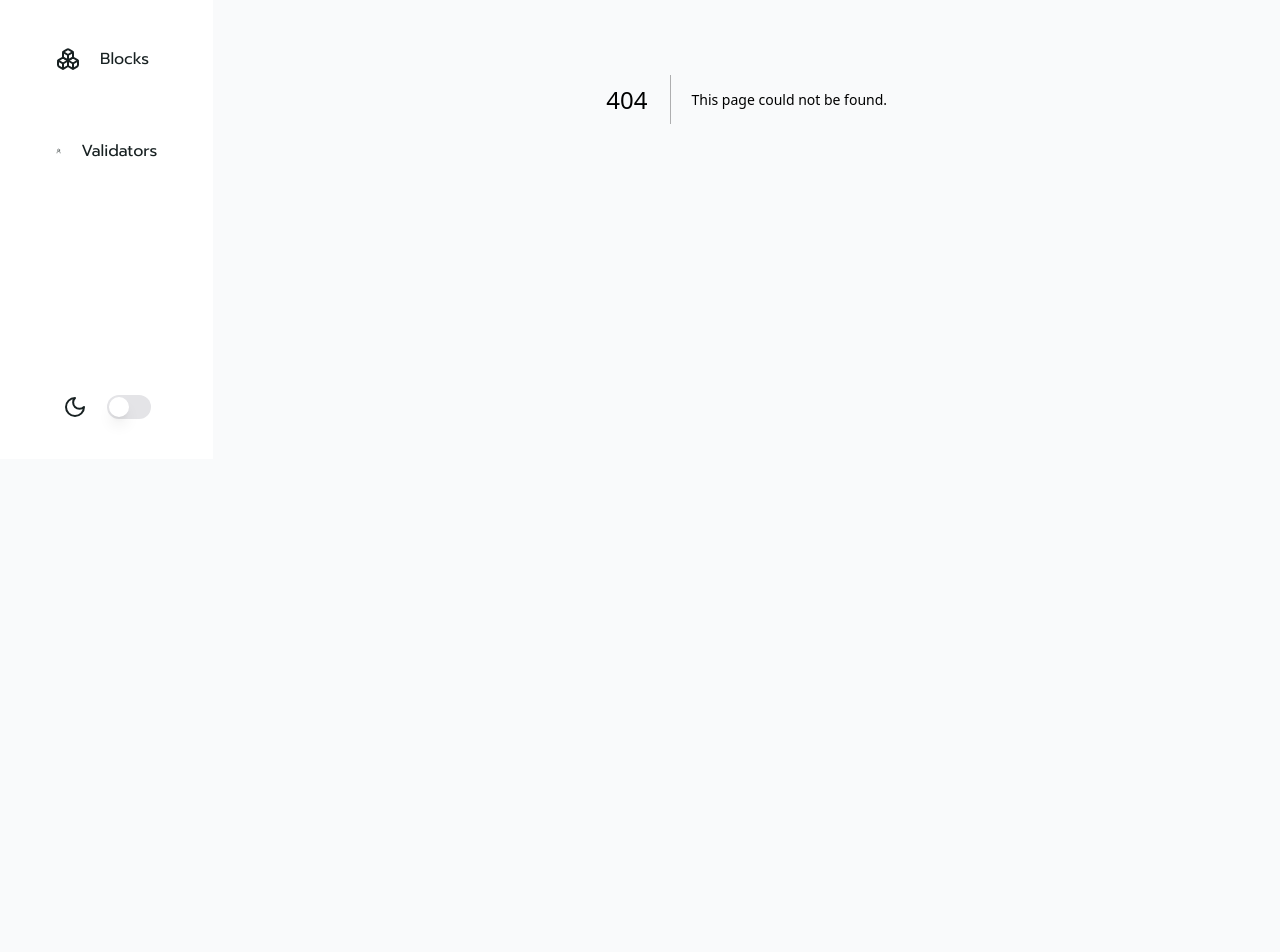
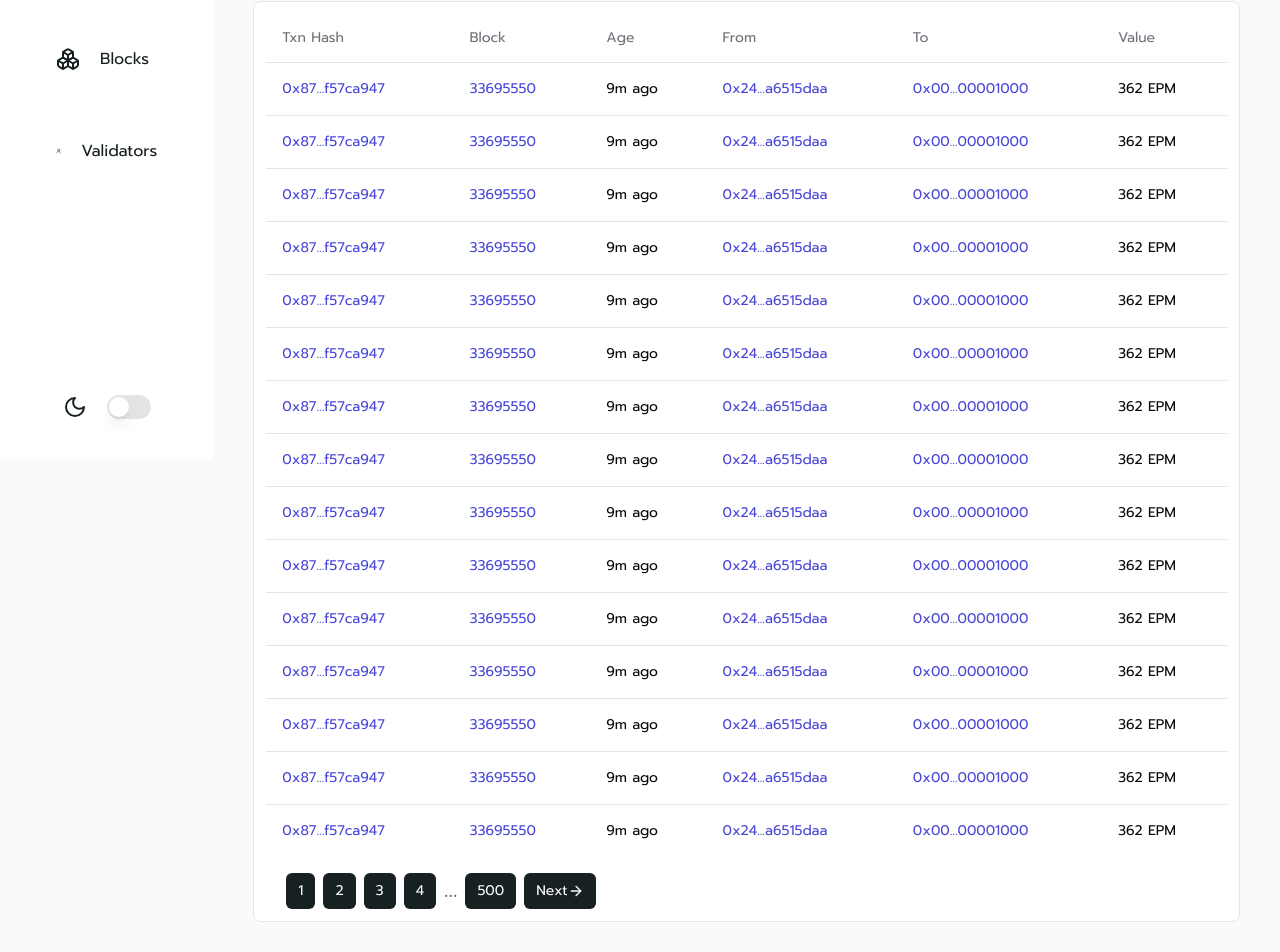
Before and after one commit to canccevik/epimon, a Next.js app in the folder apps/episcan/: page /address/1 in a window 1280 px wide. Before the commit this address had no page. Shown: the part 341-1293 px from the top of the page. Before the commit the page ends 880 px from the top, so only its background shows below. Built offline with nearby package versions, Linux system fonts and the light colour scheme.

Commit message:
feat(es): add address page

```diff
--- /dev/null
+++ b/apps/episcan/src/app/(app)/address/[id]/page.tsx
@@ -0,0 +1,215 @@
+import { Button } from '@/components/ui/button'
+import {
+  Table,
+  TableHeader,
+  TableRow,
+  TableHead,
+  TableBody,
+  TableCell,
+  TableCaption
+} from '@/components/ui/table'
+import { ArrowRight, Copy } from 'lucide-react'
+
+export default function Address() {
+  return (
+    <div className="flex flex-col">
+      <h1 className="text-4xl font-semibold tracking-wide">Address</h1>
+
+      <div className="flex flex-col gap-y-5">
+        <div className="flex gap-x-2 mt-5">
+          <h6>0xCc8E6d00C17eB431350C6c50d8b8F05176b90b11</h6>
+          <Copy className="cursor-pointer" size={20} />
+        </div>
+
+        <div className="w-max bg-white p-5 border border-gray-200 rounded-lg">
+          <h6>Balance</h6>
+          <h1 className="text-3xl mt-2">13.256 EPM</h1>
+        </div>
+      </div>
+
+      <div className="mt-10">
+        <h1 className="text-lg mb-5">Transactions</h1>
+
+        <Table>
+          <TableCaption>
+            <div className="flex gap-x-2 ml-5">
+              <Button className="bg-main-black" size={'sm'}>
+                1
+              </Button>
+
+              <Button className="bg-main-black" size={'sm'}>
+                2
+              </Button>
+
+              <Button className="bg-main-black" size={'sm'}>
+                3
+              </Button>
+
+              <Button className="bg-main-black" size={'sm'}>
+                4
+              </Button>
+
+              <span className="text-2xl font-medium">...</span>
+
+              <Button className="bg-main-black" size={'sm'}>
+                500
+              </Button>
+
+              <Button className="bg-main-black" size={'sm'}>
+                <span>Next</span> <ArrowRight size={16} />
+              </Button>
+            </div>
+          </TableCaption>
+
+          <TableHeader>
+            <TableRow>
+              <TableHead>Txn Hash</TableHead>
+              <TableHead>Block</TableHead>
+              <TableHead>Age</TableHead>
+              <TableHead>From</TableHead>
+              <TableHead>To</TableHead>
+              <TableHead>Value</TableHead>
+            </TableRow>
+          </TableHeader>
+
+          <TableBody>
+            <TableRow>
+              <TableCell className="text-main-blue">0x87...f57ca947</TableCell>
+              <TableCell className="text-main-blue">33695550</TableCell>
+              <TableCell>9m ago</TableCell>
+              <TableCell className="text-main-blue">0x24...a6515daa</TableCell>
+              <TableCell className="text-main-blue">0x00...00001000</TableCell>
+              <TableCell>362 EPM</TableCell>
+            </TableRow>
+
+            <TableRow>
+              <TableCell className="text-main-blue">0x87...f57ca947</TableCell>
+              <TableCell className="text-main-blue">33695550</TableCell>
+              <TableCell>9m ago</TableCell>
+              <TableCell className="text-main-blue">0x24...a6515daa</TableCell>
+              <TableCell className="text-main-blue">0x00...00001000</TableCell>
+              <TableCell>362 EPM</TableCell>
+            </TableRow>
+
+            <TableRow>
+              <TableCell className="text-main-blue">0x87...f57ca947</TableCell>
+              <TableCell className="text-main-blue">33695550</TableCell>
+              <TableCell>9m ago</TableCell>
+              <TableCell className="text-main-blue">0x24...a6515daa</TableCell>
+              <TableCell className="text-main-blue">0x00...00001000</TableCell>
+              <TableCell>362 EPM</TableCell>
+            </TableRow>
+
+            <TableRow>
+              <TableCell className="text-main-blue">0x87...f57ca947</TableCell>
+              <TableCell className="text-main-blue">33695550</TableCell>
+              <TableCell>9m ago</TableCell>
+              <TableCell className="text-main-blue">0x24...a6515daa</TableCell>
+              <TableCell className="text-main-blue">0x00...00001000</TableCell>
+              <TableCell>362 EPM</TableCell>
+            </TableRow>
+
+            <TableRow>
+              <TableCell className="text-main-blue">0x87...f57ca947</TableCell>
+              <TableCell className="text-main-blue">33695550</TableCell>
+              <TableCell>9m ago</TableCell>
+              <TableCell className="text-main-blue">0x24...a6515daa</TableCell>
+              <TableCell className="text-main-blue">0x00...00001000</TableCell>
+              <TableCell>362 EPM</TableCell>
+            </TableRow>
+
+            <TableRow>
+              <TableCell className="text-main-blue">0x87...f57ca947</TableCell>
+              <TableCell className="text-main-blue">33695550</TableCell>
+              <TableCell>9m ago</TableCell>
+              <TableCell className="text-main-blue">0x24...a6515daa</TableCell>
+              <TableCell className="text-main-blue">0x00...00001000</TableCell>
+              <TableCell>362 EPM</TableCell>
+            </TableRow>
+
+            <TableRow>
+              <TableCell className="text-main-blue">0x87...f57ca947</TableCell>
+              <TableCell className="text-main-blue">33695550</TableCell>
+              <TableCell>9m ago</TableCell>
+              <TableCell className="text-main-blue">0x24...a6515daa</TableCell>
+              <TableCell className="text-main-blue">0x00...00001000</TableCell>
+              <TableCell>362 EPM</TableCell>
+            </TableRow>
+
+            <TableRow>
+              <TableCell className="text-main-blue">0x87...f57ca947</TableCell>
+              <TableCell className="text-main-blue">33695550</TableCell>
+              <TableCell>9m ago</TableCell>
+              <TableCell className="text-main-blue">0x24...a6515daa</TableCell>
+              <TableCell className="text-main-blue">0x00...00001000</TableCell>
+              <TableCell>362 EPM</TableCell>
+            </TableRow>
+
+            <TableRow>
+              <TableCell className="text-main-blue">0x87...f57ca947</TableCell>
+              <TableCell className="text-main-blue">33695550</TableCell>
+              <TableCell>9m ago</TableCell>
+              <TableCell className="text-main-blue">0x24...a6515daa</TableCell>
+              <TableCell className="text-main-blue">0x00...00001000</TableCell>
+              <TableCell>362 EPM</TableCell>
+            </TableRow>
+
+            <TableRow>
+              <TableCell className="text-main-blue">0x87...f57ca947</TableCell>
+              <TableCell className="text-main-blue">33695550</TableCell>
+              <TableCell>9m ago</TableCell>
+              <TableCell className="text-main-blue">0x24...a6515daa</TableCell>
+              <TableCell className="text-main-blue">0x00...00001000</TableCell>
+              <TableCell>362 EPM</TableCell>
+            </TableRow>
+
+            <TableRow>
+              <TableCell className="text-main-blue">0x87...f57ca947</TableCell>
+              <TableCell className="text-main-blue">33695550</TableCell>
+              <TableCell>9m ago</TableCell>
+              <TableCell className="text-main-blue">0x24...a6515daa</TableCell>
+              <TableCell className="text-main-blue">0x00...00001000</TableCell>
+              <TableCell>362 EPM</TableCell>
+            </TableRow>
+
+            <TableRow>
+              <TableCell className="text-main-blue">0x87...f57ca947</TableCell>
+              <TableCell className="text-main-blue">33695550</TableCell>
+              <TableCell>9m ago</TableCell>
+              <TableCell className="text-main-blue">0x24...a6515daa</TableCell>
+              <TableCell className="text-main-blue">0x00...00001000</TableCell>
+              <TableCell>362 EPM</TableCell>
+            </TableRow>
+
+            <TableRow>
+              <TableCell className="text-main-blue">0x87...f57ca947</TableCell>
+              <TableCell className="text-main-blue">33695550</TableCell>
+              <TableCell>9m ago</TableCell>
+              <TableCell className="text-main-blue">0x24...a6515daa</TableCell>
+              <TableCell className="text-main-blue">0x00...00001000</TableCell>
+              <TableCell>362 EPM</TableCell>
+            </TableRow>
+
+            <TableRow>
+              <TableCell className="text-main-blue">0x87...f57ca947</TableCell>
+              <TableCell className="text-main-blue">33695550</TableCell>
+              <TableCell>9m ago</TableCell>
+              <TableCell className="text-main-blue">0x24...a6515daa</TableCell>
+              <TableCell className="text-main-blue">0x00...00001000</TableCell>
+              <TableCell>362 EPM</TableCell>
+            </TableRow>
+
+            <TableRow>
+              <TableCell className="text-main-blue">0x87...f57ca947</TableCell>
+              <TableCell className="text-main-blue">33695550</TableCell>
+              <TableCell>9m ago</TableCell>
+              <TableCell className="text-main-blue">0x24...a6515daa</TableCell>
+              <TableCell className="text-main-blue">0x00...00001000</TableCell>
+              <TableCell>362 EPM</TableCell>
+            </TableRow>
+          </TableBody>
+        </Table>
+      </div>
+    </div>
+  )
+}
```
